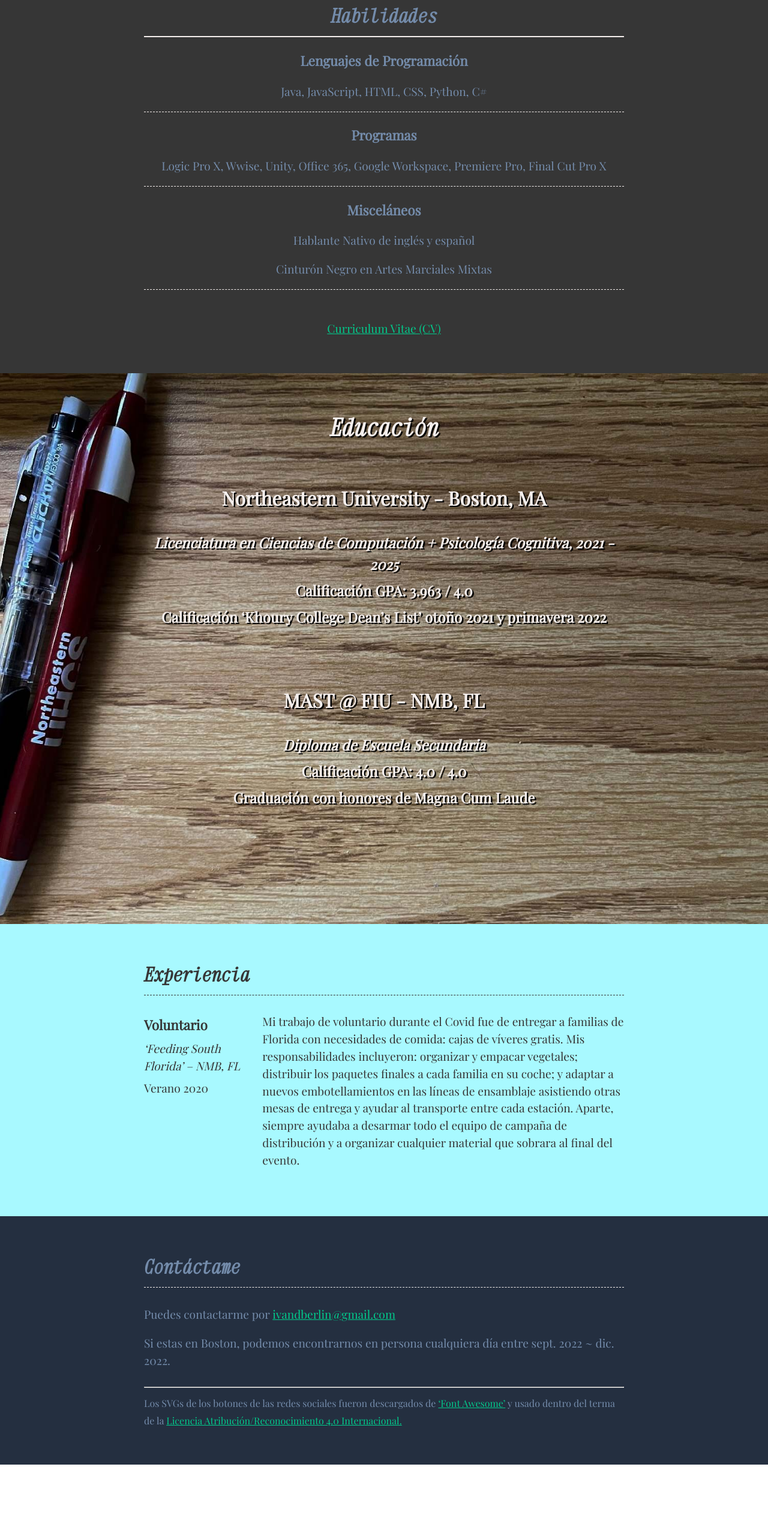
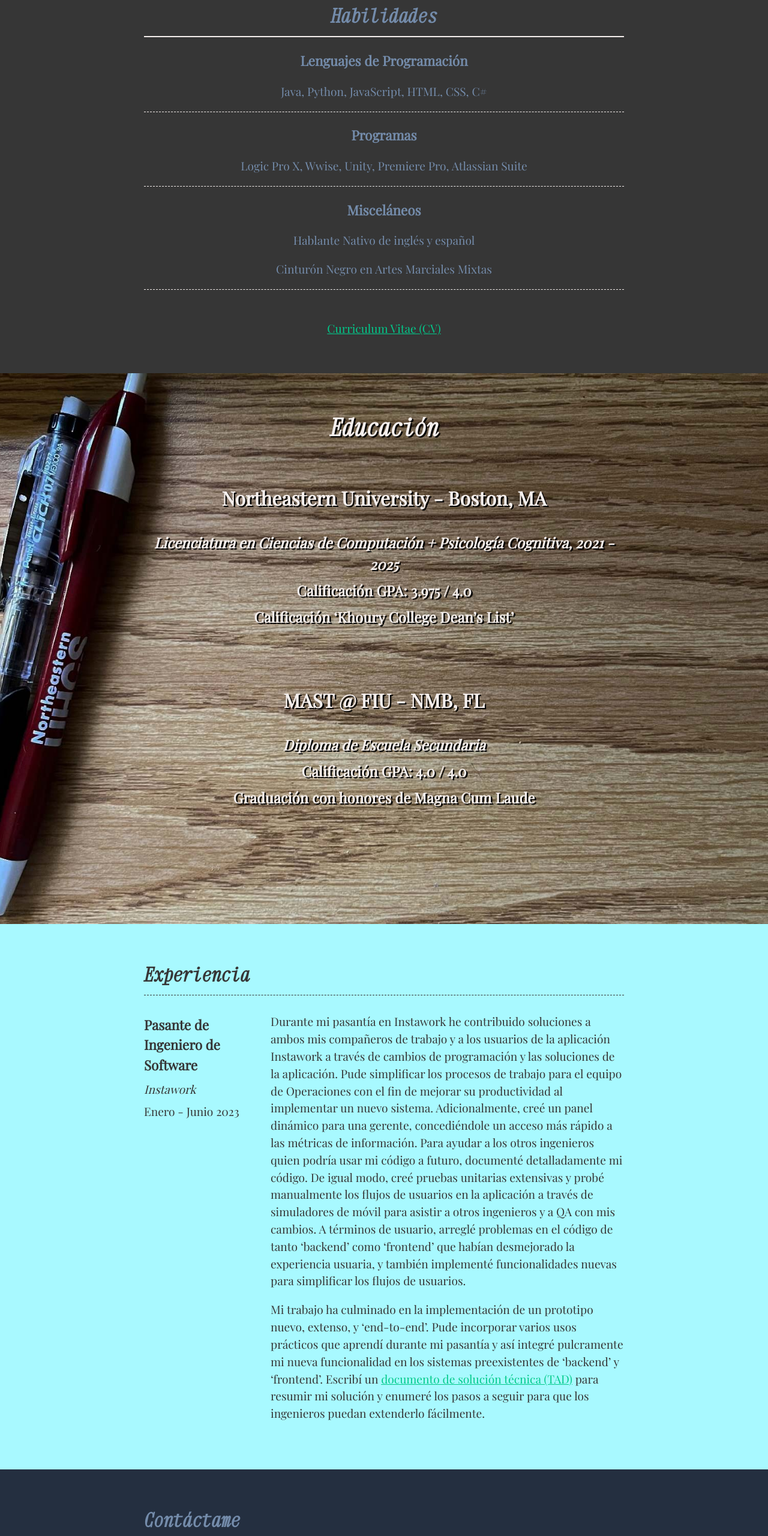
Before and after one commit to MidnightandShadow/MidnightandShadow.github.io, a plain HTML site: page index-es.html in a window 1280 px wide. Shown: the part 1840-4400 px from the top of the page at 60% size. Before the commit the page ends 4281 px from the top, so only its background shows below. Drawn offline with Linux system fonts and the light colour scheme.

Commit message:
Instawork internship update (main page and resume)

```diff
--- a/index-es.html
+++ b/index-es.html
@@ -96,12 +96,12 @@
 
 							<section>
 								<h3>Lenguajes de Programación</h3>
-								<p>Java, JavaScript, HTML, CSS, Python, C#</p>
+								<p>Java, Python, JavaScript, HTML, CSS, C#</p>
 							</section>
 
 							<section>
 								<h3>Programas</h3>
-								<p>Logic Pro X, Wwise, Unity, Office 365, Google Workspace, Premiere Pro, Final Cut Pro X</p>
+								<p>Logic Pro X, Wwise, Unity, Premiere Pro, Atlassian Suite</p>
 							</section>
 
 							<section>
@@ -125,8 +125,8 @@
 						<section>
 							<h3>Northeastern University - Boston, MA</h3>
 							<p>Licenciatura en Ciencias de Computación + Psicología Cognitiva, 2021 - 2025</p>
-							<p>Calificación GPA: 3.963 / 4.0</p>
-							<p>Calificación ‘Khoury College Dean’s List’ otoño 2021 y primavera 2022</p>
+							<p>Calificación GPA: 3.975 / 4.0</p>
+							<p>Calificación ‘Khoury College Dean’s List’</p>
 						</section>
 
 						<section>
@@ -149,13 +149,14 @@
 
 							<div class="job-details">
 
-								<h3>Voluntario</h3>
-								<p>‘Feeding South Florida’ – NMB, FL</p>
-								<p>Verano 2020</p>
+								<h3>Pasante de Ingeniero de Software</h3>
+								<p>Instawork</p>
+								<p>Enero - Junio 2023</p>
 							</div>
 
 							<div class="job-summary">
-								<p>Mi trabajo de voluntario durante el Covid fue de entregar a familias de Florida con necesidades de comida: cajas de víveres gratis. Mis responsabilidades incluyeron: organizar y empacar vegetales; distribuir los paquetes finales a cada familia en su coche; y adaptar a nuevos embotellamientos en las líneas de ensamblaje asistiendo otras mesas de entrega y ayudar al transporte entre cada estación. Aparte, siempre ayudaba a desarmar todo el equipo de campaña de distribución y a organizar cualquier material que sobrara al final del evento.</p>
+								<p>Durante mi pasantía en Instawork he contribuido soluciones a ambos mis compañeros de trabajo y a los usuarios de la aplicación Instawork a través de cambios de programación y las soluciones de la aplicación. Pude simplificar los procesos de trabajo para el equipo de Operaciones con el fin de mejorar su productividad al implementar un nuevo sistema. Adicionalmente, creé un panel dinámico para una gerente, concediéndole un acceso más rápido a las métricas de información. Para ayudar a los otros ingenieros quien podría usar mi código a futuro, documenté detalladamente mi código. De igual modo, creé pruebas unitarias extensivas y probé manualmente los flujos de usuarios en la aplicación a través de simuladores de móvil para asistir a otros ingenieros y a QA con mis cambios. A términos de usuario, arreglé problemas en el código de tanto ‘backend’ como ‘frontend’ que habían desmejorado la experiencia usuaria, y también implementé funcionalidades nuevas para simplificar los flujos de usuarios.</p>
+								<p>Mi trabajo ha culminado en la implementación de un prototipo nuevo, extenso, y ‘end-to-end’. Pude incorporar varios usos prácticos que aprendí durante mi pasantía y así integré pulcramente mi nueva funcionalidad en los sistemas preexistentes de ‘backend’ y ‘frontend’. Escribí un <a href="https://engineering.instawork.com/a-technical-approach-document-teardown-a6c957e05172" target="_blank">documento de solución técnica (TAD)</a> para resumir mi solución y enumeré los pasos a seguir para que los ingenieros puedan extenderlo fácilmente.</p>
 							</div>
 
 						</div>
@@ -169,7 +170,7 @@
 					<div class="content-wrapper">
 						<h2>Contáctame</h2>
 						<p>Puedes contactarme por <a href="mailto:ivandberlin@gmail.com" aria-label="ivan d berlin @gmail.com">ivandberlin@gmail.com</a></p>
-						<p>Si estas en Boston, podemos encontrarnos en persona cualquiera día entre sept. 2022 ~ dic. 2022.</p>
+						<p>Si estas en Boston, podemos encontrarnos en persona cualquiera día entre sept. 2023 ~ dic. 2023.</p>
 						<hr>
 						<small>Los SVGs de los botones de las redes sociales fueron descargados de <a href="https://fontawesome.com/" target="_blank">‘Font Awesome’</a> y usado dentro del terma de la <a rel="license" href="https://creativecommons.org/licenses/by/4.0/legalcode.es" target="_blank">Licencia Atribución/Reconocimiento 4.0 Internacional.</a> </small>
 					</div>
```
Also changed, not shown: index.html (+11 -9 lines), 1 other file.
